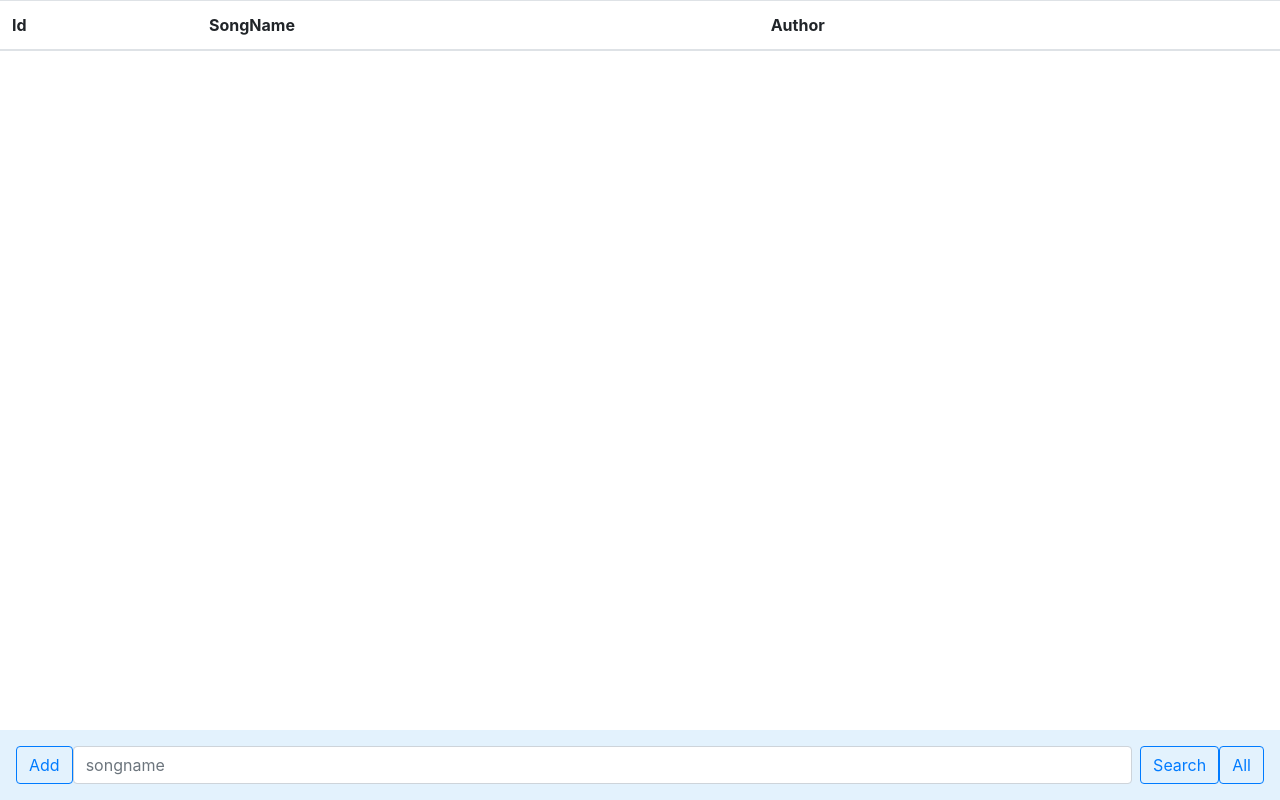
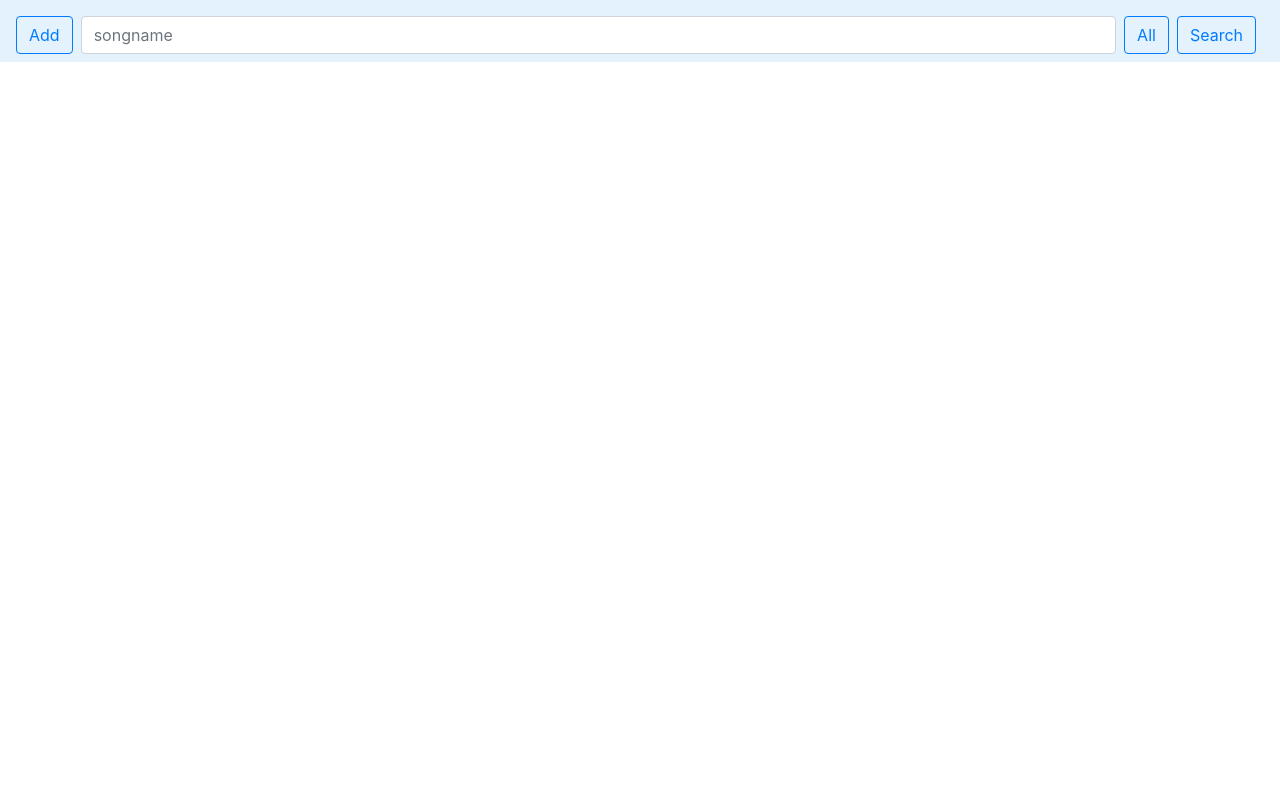
Before and after one commit to momulin/musicsheet, a website: page public/index.html in a window 1280 px wide. Drawn offline with Linux system fonts and the light colour scheme.

Commit message:
navbar remake

```diff
--- a/public/index.html
+++ b/public/index.html
@@ -50,17 +50,19 @@
   </div>
 
 <!-- navbar -->
-  <nav class="navbar navbar-expand-lg fixed-bottom navbar-light" style="background-color: #e3f2fd;">
-    <button class="btn btn-outline-primary" data-toggle="modal" data-target="#myModal">Add</button>
+  <nav class="navbar navbar-expand-lg fixed-top navbar-light" style="background-color: #e3f2fd;">
+    <button class="btn btn-outline-primary navbar-btn mr-2 mt-2" data-toggle="modal" data-target="#myModal">Add</button>
+
     <button class="navbar-toggler" type="button" data-toggle="collapse" data-target="#navbarSupportedContent" aria-controls="navbarSupportedContent" aria-expanded="false" aria-label="Toggle navigation">
       <span class="navbar-toggler-icon"></span>
     </button>
         <div class="collapse navbar-collapse" id="navbarSupportedContent">
-            <input class="form-control mr-sm-2" id="findname" name="name" type="text" placeholder="songname"/>
-            <button class="btn btn-outline-primary my-2" id="get">Search</button>
-            <button class="btn btn-outline-primary my-2" id="getAll">All</button>
+            <input class="form-control mr-2 mt-2" id="findname" name="name" type="text" placeholder="songname"/>
+            <button class="btn btn-outline-primary float-right mr-2 mt-2" id="getAll">All</button>
+            <button class="btn btn-outline-primary float-right mr-2 mt-2" id="get">Search</button>
         </div>
   </nav>
+
 
     <script src="/js/libs/jquery-3.3.1.min.js"></script>
     <script src="/js/libs/bootstrap/js/bootstrap.min.js"></script>
```
